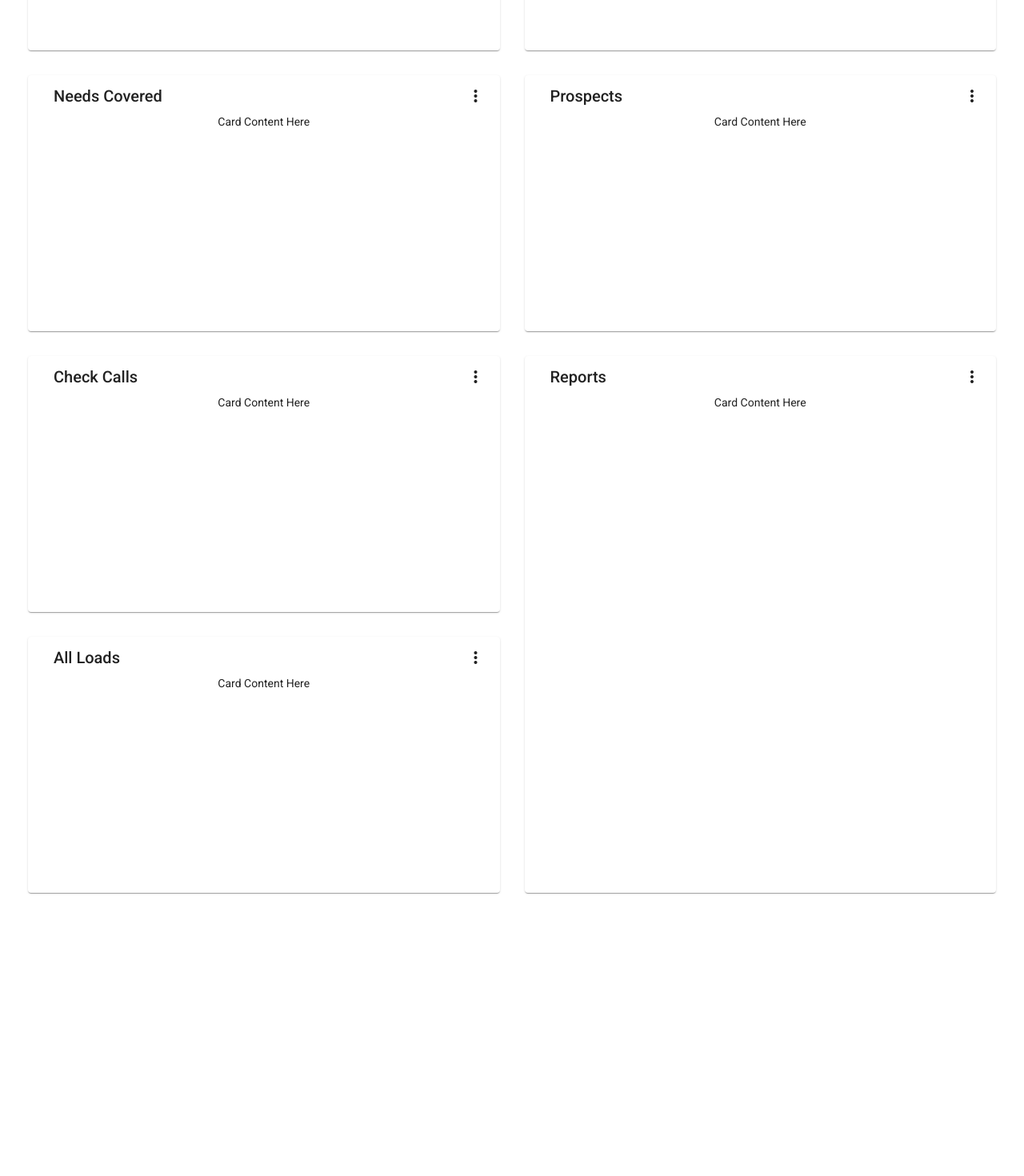
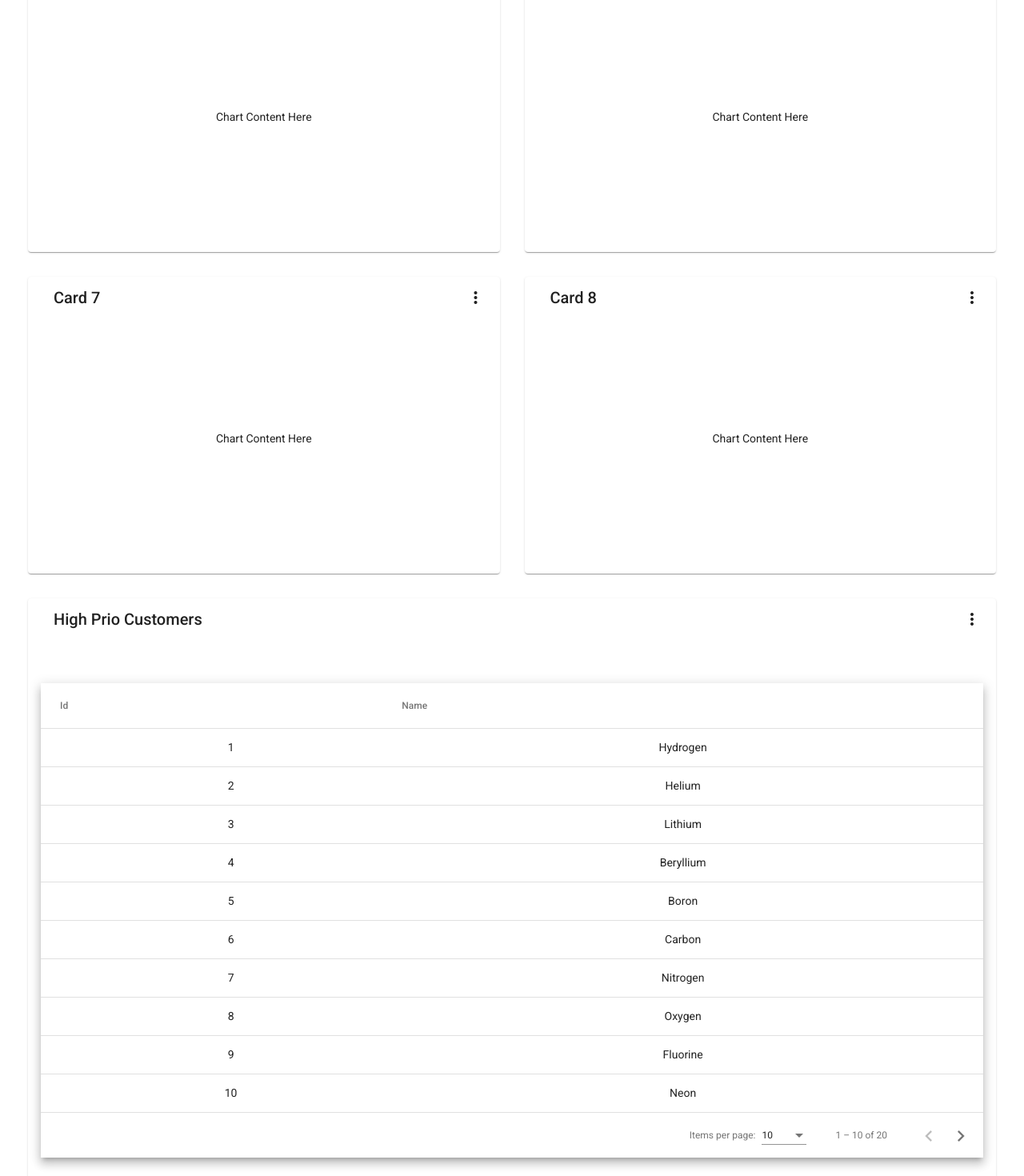
Before and after one commit to gpdoud/TQL-Load-Manager-Client-Prototype, an Angular app: page /dashboard in a window 1280 px wide. Shown: the part 360-1830 px from the top of the page at 80% size. Before the commit the page ends 1491 px from the top, so only its background shows below. Built offline with nearby package versions, Linux system fonts and the light colour scheme.

Commit message:
table works

```diff
--- /dev/null
+++ b/src/app/dash/card/card.component.css
@@ -0,0 +1,31 @@
+/*card.component.css*/
+.more-button {
+    position: absolute;
+    top: 5px;
+    right: 10px;
+ }
+
+ .dashboard-card {
+    position: absolute;
+    top: 15px;
+    left: 15px;
+    right: 15px;
+    bottom: 15px;
+ }
+
+
+ .dashboard-card-content {
+    text-align: center;
+    flex-grow: 1;
+    display: flex;
+    flex-direction: column;
+    align-items: center;
+    max-height: 100%;
+    justify-content: center;
+    align-items: stretch;
+ }
+
+ mat-card {
+    display: flex;
+    flex-direction: column;
+ }
--- /dev/null
+++ b/src/app/dash/card/card.component.html
@@ -0,0 +1,17 @@
+<mat-card class="dashboard-card">
+    <mat-card-header>
+        <mat-card-title>
+            {{title}}
+            <button mat-icon-button class="more-button" [matMenuTriggerFor]="menu" aria-label="Toggle menu">
+                <mat-icon>more_vert</mat-icon>
+            </button>
+            <mat-menu #menu="matMenu" xPosition="before">
+                <button mat-menu-item>Expand</button>
+                <button mat-menu-item>Remove</button>
+            </mat-menu>
+        </mat-card-title>
+    </mat-card-header>
+    <mat-card-content class="dashboard-card-content">
+        <ng-content></ng-content>
+    </mat-card-content>
+ </mat-card>
--- /dev/null
+++ b/src/app/dash/card/card.component.ts
@@ -0,0 +1,18 @@
+import { Component, OnInit, Input } from '@angular/core';
+
+@Component({
+  selector: 'app-card',
+  templateUrl: './card.component.html',
+  styleUrls: ['./card.component.css']
+})
+export class CardComponent implements OnInit {
+
+  @Input() title!: string;
+
+  constructor() { }
+
+
+  ngOnInit(): void {
+  }
+
+}
--- /dev/null
+++ b/src/app/dash/customers-table/customers-table-datasource.ts
@@ -0,0 +1,111 @@
+import { DataSource } from '@angular/cdk/collections';
+import { MatPaginator } from '@angular/material/paginator';
+import { MatSort } from '@angular/material/sort';
+import { map } from 'rxjs/operators';
+import { Observable, of as observableOf, merge } from 'rxjs';
+
+// TODO: Replace this with your own data model type
+export interface CustomersTableItem {
+  name: string;
+  id: number;
+}
+
+// TODO: replace this with real data from your application
+const EXAMPLE_DATA: CustomersTableItem[] = [
+  {id: 1, name: 'Hydrogen'},
+  {id: 2, name: 'Helium'},
+  {id: 3, name: 'Lithium'},
+  {id: 4, name: 'Beryllium'},
+  {id: 5, name: 'Boron'},
+  {id: 6, name: 'Carbon'},
+  {id: 7, name: 'Nitrogen'},
+  {id: 8, name: 'Oxygen'},
+  {id: 9, name: 'Fluorine'},
+  {id: 10, name: 'Neon'},
+  {id: 11, name: 'Sodium'},
+  {id: 12, name: 'Magnesium'},
+  {id: 13, name: 'Aluminum'},
+  {id: 14, name: 'Silicon'},
+  {id: 15, name: 'Phosphorus'},
+  {id: 16, name: 'Sulfur'},
+  {id: 17, name: 'Chlorine'},
+  {id: 18, name: 'Argon'},
+  {id: 19, name: 'Potassium'},
+  {id: 20, name: 'Calcium'},
+];
+
+/**
+ * Data source for the CustomersTable view. This class should
+ * encapsulate all logic for fetching and manipulating the displayed data
+ * (including sorting, pagination, and filtering).
+ */
+export class CustomersTableDataSource extends DataSource<CustomersTableItem> {
+  data: CustomersTableItem[] = EXAMPLE_DATA;
+  paginator: MatPaginator | undefined;
+  sort: MatSort | undefined;
+
+  constructor() {
+    super();
+  }
+
+  /**
+   * Connect this data source to the table. The table will only update when
+   * the returned stream emits new items.
+   * @returns A stream of the items to be rendered.
+   */
+  connect(): Observable<CustomersTableItem[]> {
+    if (this.paginator && this.sort) {
+      // Combine everything that affects the rendered data into one update
+      // stream for the data-table to consume.
+      return merge(observableOf(this.data), this.paginator.page, this.sort.sortChange)
+        .pipe(map(() => {
+          return this.getPagedData(this.getSortedData([...this.data ]));
+        }));
+    } else {
+      throw Error('Please set the paginator and sort on the data source before connecting.');
+    }
+  }
+
+  /**
+   *  Called when the table is being destroyed. Use this function, to clean up
+   * any open connections or free any held resources that were set up during connect.
+   */
+  disconnect(): void {}
+
+  /**
+   * Paginate the data (client-side). If you're using server-side pagination,
+   * this would be replaced by requesting the appropriate data from the server.
+   */
+  private getPagedData(data: CustomersTableItem[]): CustomersTableItem[] {
+    if (this.paginator) {
+      const startIndex = this.paginator.pageIndex * this.paginator.pageSize;
+      return data.splice(startIndex, this.paginator.pageSize);
+    } else {
+      return data;
+    }
+  }
+
+  /**
+   * Sort the data (client-side). If you're using server-side sorting,
+   * this would be replaced by requesting the appropriate data from the server.
+   */
+  private getSortedData(data: CustomersTableItem[]): CustomersTableItem[] {
+    if (!this.sort || !this.sort.active || this.sort.direction === '') {
+      return data;
+    }
+
+    return data.sort((a, b) => {
+      const isAsc = this.sort?.direction === 'asc';
+      switch (this.sort?.active) {
+        case 'name': return compare(a.name, b.name, isAsc);
+        case 'id': return compare(+a.id, +b.id, isAsc);
+        default: return 0;
+      }
+    });
+  }
+}
+
+/** Simple sort comparator for example ID/Name columns (for client-side sorting). */
+function compare(a: string | number, b: string | number, isAsc: boolean): number {
+  return (a < b ? -1 : 1) * (isAsc ? 1 : -1);
+}
--- /dev/null
+++ b/src/app/dash/customers-table/customers-table.component.css
@@ -0,0 +1,8 @@
+.full-width-table {
+  width: 100%;
+}
+
+.small-table{
+  overflow-x: scroll !important;
+  overflow-y: scroll !important;
+}
--- /dev/null
+++ b/src/app/dash/customers-table/customers-table.component.html
@@ -0,0 +1,26 @@
+<div class="mat-elevation-z8">
+  <table mat-table class="full-width-table" matSort aria-label="Elements">
+    <!-- Id Column -->
+    <ng-container matColumnDef="id">
+      <th mat-header-cell *matHeaderCellDef mat-sort-header>Id</th>
+      <td mat-cell *matCellDef="let row">{{row.id}}</td>
+    </ng-container>
+
+    <!-- Name Column -->
+    <ng-container matColumnDef="name">
+      <th mat-header-cell *matHeaderCellDef mat-sort-header>Name</th>
+      <td mat-cell *matCellDef="let row">{{row.name}}</td>
+    </ng-container>
+
+    <tr mat-header-row *matHeaderRowDef="displayedColumns"></tr>
+    <tr mat-row *matRowDef="let row; columns: displayedColumns;"></tr>
+  </table>
+
+  <mat-paginator #paginator
+      [length]="dataSource?.data?.length"
+      [pageIndex]="0"
+      [pageSize]="10"
+      [pageSizeOptions]="[5, 10, 20]"
+      aria-label="Select page">
+  </mat-paginator>
+</div>
--- /dev/null
+++ b/src/app/dash/customers-table/customers-table.component.ts
@@ -0,0 +1,30 @@
+import { AfterViewInit, Component, ViewChild } from '@angular/core';
+import { MatPaginator } from '@angular/material/paginator';
+import { MatSort } from '@angular/material/sort';
+import { MatTable } from '@angular/material/table';
+import { CustomersTableDataSource, CustomersTableItem } from './customers-table-datasource';
+
+@Component({
+  selector: 'app-customers-table',
+  templateUrl: './customers-table.component.html',
+  styleUrls: ['./customers-table.component.css']
+})
+export class CustomersTableComponent implements AfterViewInit {
+  @ViewChild(MatPaginator) paginator!: MatPaginator;
+  @ViewChild(MatSort) sort!: MatSort;
+  @ViewChild(MatTable) table!: MatTable<CustomersTableItem>;
+  dataSource: CustomersTableDataSource;
+
+  /** Columns displayed in the table. Columns IDs can be added, removed, or reordered. */
+  displayedColumns = ['id', 'name'];
+
+  constructor() {
+    this.dataSource = new CustomersTableDataSource();
+  }
+
+  ngAfterViewInit(): void {
+    this.dataSource.sort = this.sort;
+    this.dataSource.paginator = this.paginator;
+    this.table.dataSource = this.dataSource;
+  }
+}
--- a/src/app/dash/dash.component.css
+++ b/src/app/dash/dash.component.css
@@ -19,8 +19,3 @@
 .dashboard-card-content {
   text-align: center;
 }
-
-table{
-  overflow-x: scroll !important;
-  overflow-y: scroll !important;
-}
--- a/src/app/dash/dash.component.html
+++ b/src/app/dash/dash.component.html
@@ -1,24 +1,23 @@
+<!--dash.component.html-->
 <div class="grid-container">
   <h1 class="mat-h1">Dashboard</h1>
-  <mat-grid-list cols="2" rowHeight="350px">
-    <mat-grid-tile *ngFor="let card of cards | async" [colspan]="card.cols" [rowspan]="card.rows">
-      <mat-card class="dashboard-card">
-        <mat-card-header>
-          <mat-card-title>
-            {{card.title}}
-            <button mat-icon-button class="more-button" [matMenuTriggerFor]="menu" aria-label="Toggle menu">
-              <mat-icon>more_vert</mat-icon>
-            </button>
-            <mat-menu #menu="matMenu" xPosition="before">
-              <button mat-menu-item>Expand</button>
-              <button mat-menu-item>Remove</button>
-            </mat-menu>
-          </mat-card-title>
-        </mat-card-header>
-        <mat-card-content class="dashboard-card-content">
-          <div>Card Content Here</div>
-        </mat-card-content>
-      </mat-card>
+  <mat-grid-list cols="{{ ( cardLayout | async )?.columns }}" rowHeight="200px">
+    <!--Mini Cards-->
+    <mat-grid-tile *ngFor="let i of [1, 2, 3, 4]" [colspan]="( cardLayout | async )?.miniCard?.cols"
+      [rowspan]="( cardLayout | async )?.miniCard?.rows">
+      <app-card title="Card {{i}}"><div>Mini Card Content Here</div></app-card>
+    </mat-grid-tile>
+    <!--Charts-->
+    <mat-grid-tile *ngFor="let i of [5, 6, 7, 8]" [colspan]="( cardLayout | async )?.chart?.cols"
+      [rowspan]="( cardLayout | async )?.chart?.rows">
+      <app-card title="Card {{i}}"><div>Chart Content Here</div></app-card>
+    </mat-grid-tile>
+    <!--Table-->
+    <mat-grid-tile [colspan]="( cardLayout | async )?.table?.cols" [rowspan]="( cardLayout | async )?.table?.rows">
+        <app-card title="High Prio Customers">
+          <app-customers-table></app-customers-table>
+      </app-card>
+
     </mat-grid-tile>
   </mat-grid-list>
-</div>
+ </div>
--- a/src/app/dash/dash.component.ts
+++ b/src/app/dash/dash.component.ts
@@ -9,29 +9,23 @@ import { Breakpoints, BreakpointObserver } from '@angular/cdk/layout';
 })
 export class DashComponent {
   /** Based on the screen size, switch from standard to one column per row */
-  cards = this.breakpointObserver.observe(Breakpoints.Handset).pipe(
+  cardLayout = this.breakpointObserver.observe(Breakpoints.Handset).pipe(
     map(({ matches }) => {
       if (matches) {
-        return [
-          { title: 'High Prio Loads', cols: 1, rows: 1 },
-          { title: 'High Prio Customers', cols: 1, rows: 1 },
-          { title: 'Needs Covered', cols: 1, rows: 1 },
-          { title: 'Prospects', cols: 1, rows: 1 },
-          { title: 'Check Calls', cols: 1, rows: 1 },
-          { title: 'Reports', cols: 1, rows: 2 },
-          { title: 'All Loads', cols: 1, rows: 1 }
-        ];
+        return {
+          columns: 1,
+          miniCard: { cols: 1, rows: 1 },
+          chart: { cols: 1, rows: 2 },
+          table: { cols: 1, rows: 4 },
+        };
       }
 
-      return [
-        { title: 'High Prio Loads', cols: 1, rows: 1 },
-        { title: 'High Prio Customers', cols: 1, rows: 1 },
-        { title: 'Needs Covered', cols: 1, rows: 1 },
-        { title: 'Prospects', cols: 1, rows: 1 },
-        { title: 'Check Calls', cols: 1, rows: 1 },
-        { title: 'Reports', cols: 1, rows: 2 },
-        { title: 'All Loads', cols: 1, rows: 1 }
-      ];
+     return {
+        columns: 4,
+        miniCard: { cols: 1, rows: 1 },
+        chart: { cols: 2, rows: 2 },
+        table: { cols: 4, rows: 4 },
+      };
     })
   );
 
```
Also changed, not shown: src/app/app.module.ts (+10 -2 lines).
